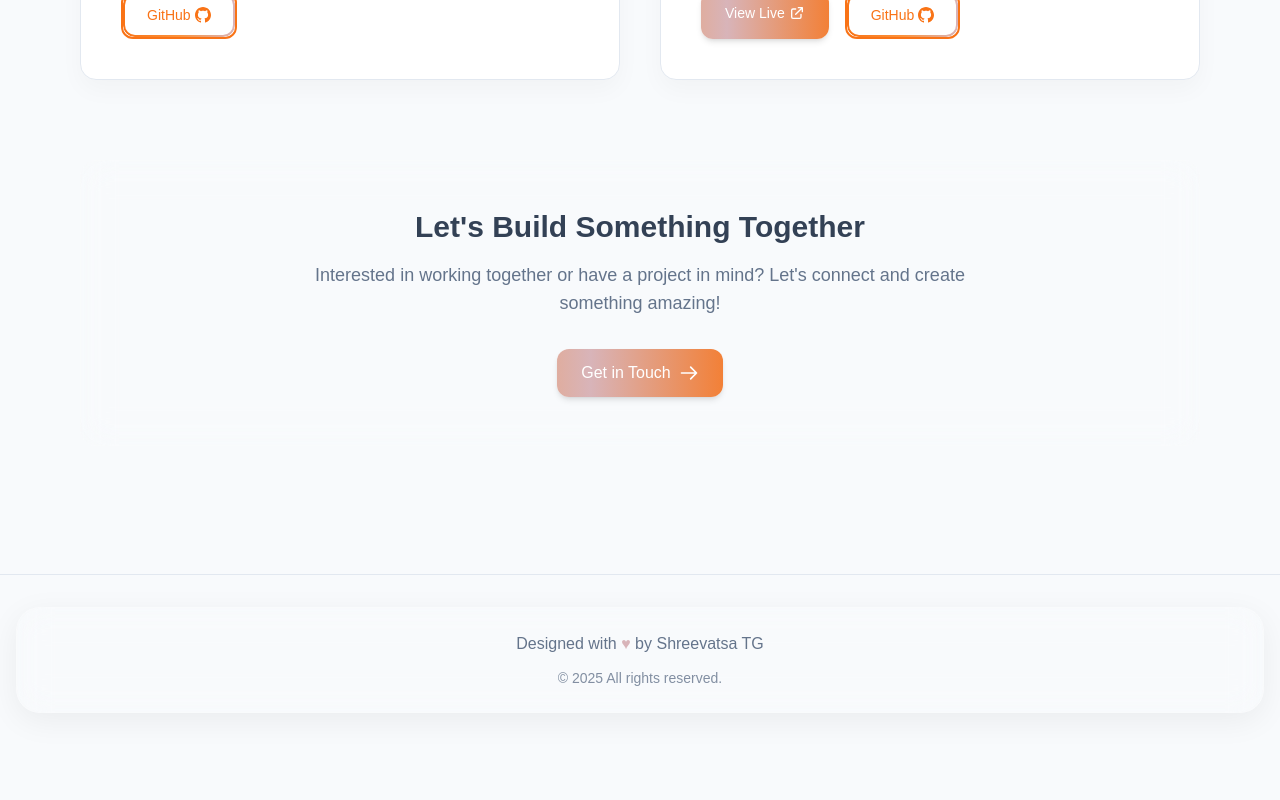
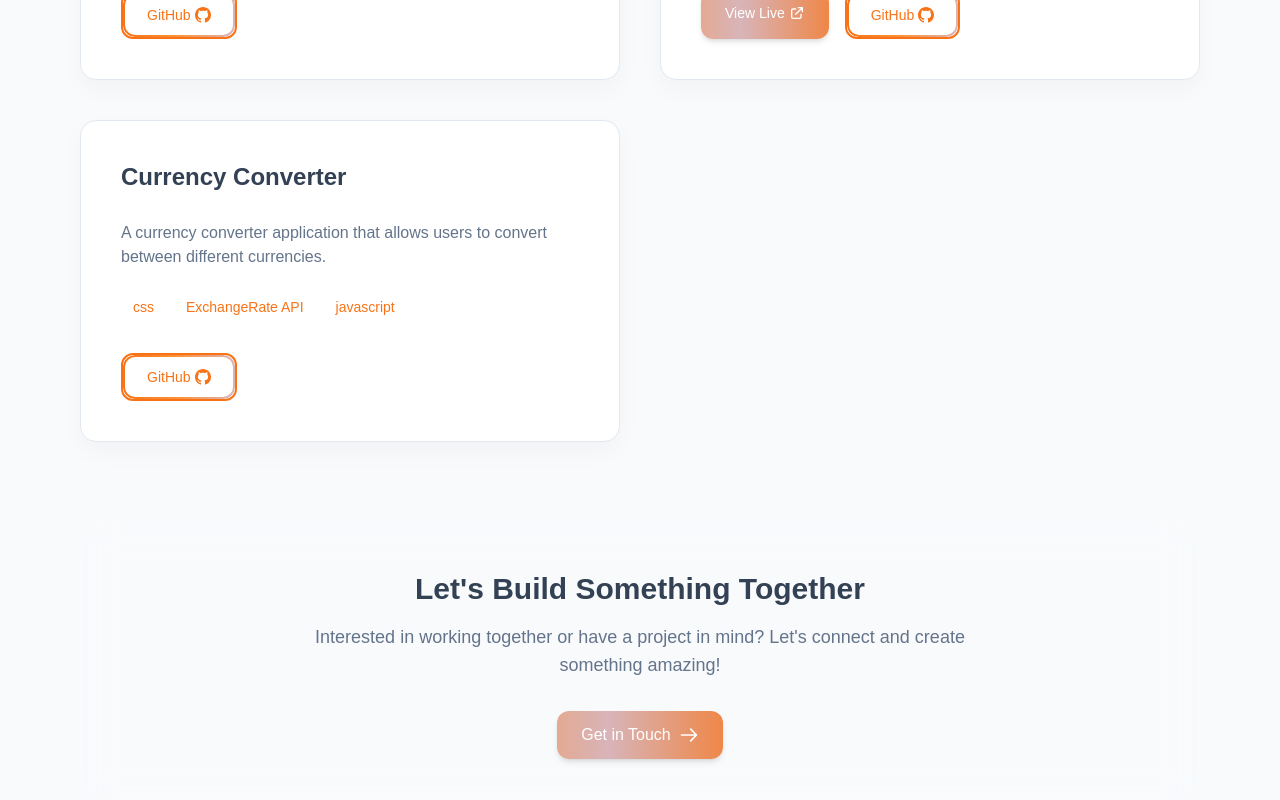
Before and after one commit to Shreevatsatg/shreevatsatg.com, a React (Vite) app: page /projects in a window 1280 px wide. Shown: the part 940-1740 px from the top of the page. Before the commit the page ends 1685 px from the top, so only its background shows below. Built offline with nearby package versions, Linux system fonts and the light colour scheme; a web font is replaced by a local one.

Commit message:
new project added

```diff
--- a/src/pages/ProjectsPage.tsx
+++ b/src/pages/ProjectsPage.tsx
@@ -29,8 +29,15 @@ const projects = [
     title: "Weather App",
     description: "A weather application that provides real-time weather information for any location.",
     tech: ["React", "OpenWeather API", "Tailwind CSS"],
-    link: "http://wheatherapp.shreevatsatg.com/",
+    link: "http://wheatherapp.shreevatsatg.com",
     github: "https://github.com/Shreevatsatg/wheatherapp"
+  },
+  {
+    title: "Currency Converter",
+    description: "A currency converter application that allows users to convert between different currencies.",
+    tech: ["css", "ExchangeRate API", "javascript"],
+    link: "",
+    github: "https://github.com/Shreevatsatg/currencyconverter"
   }
 ];
 
```
